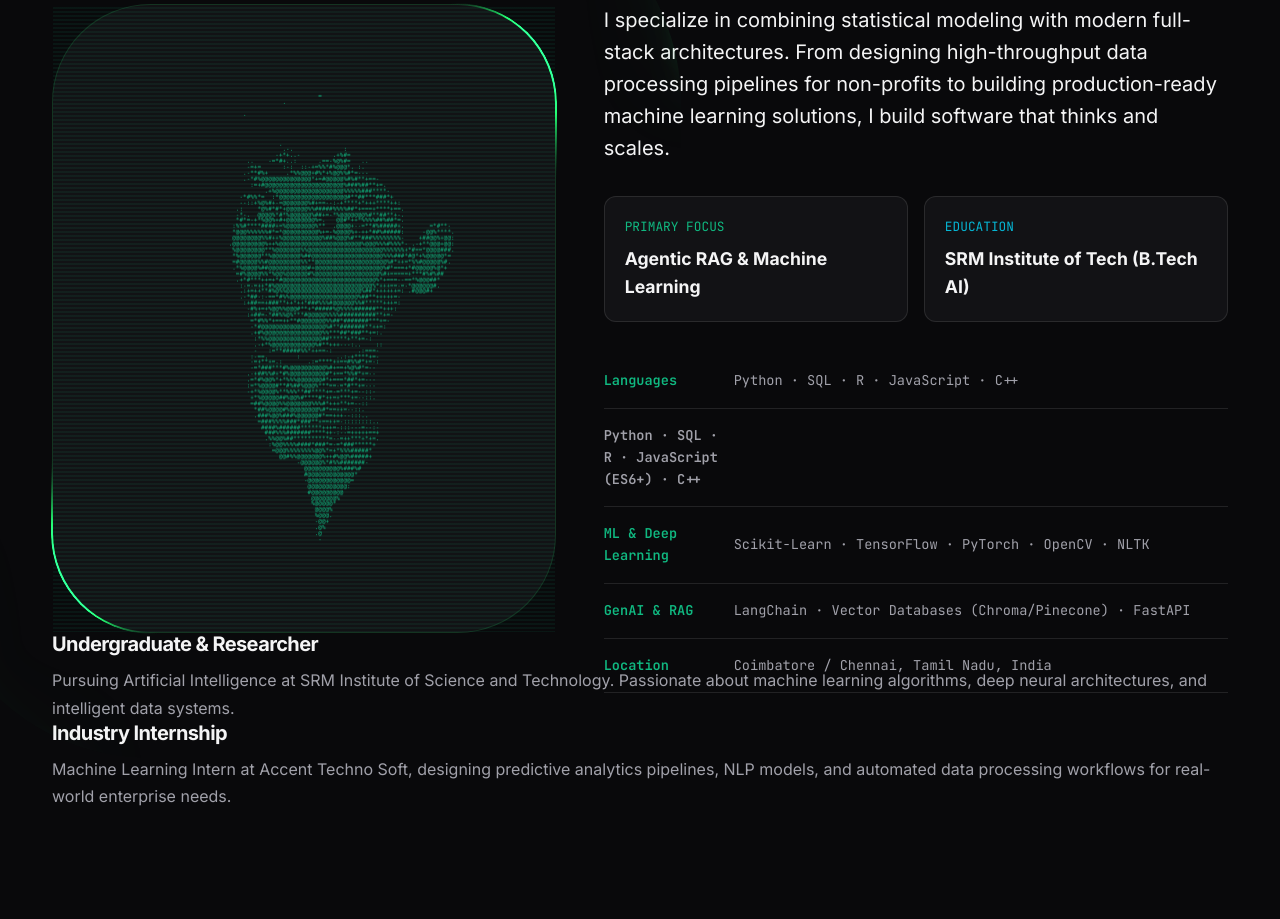
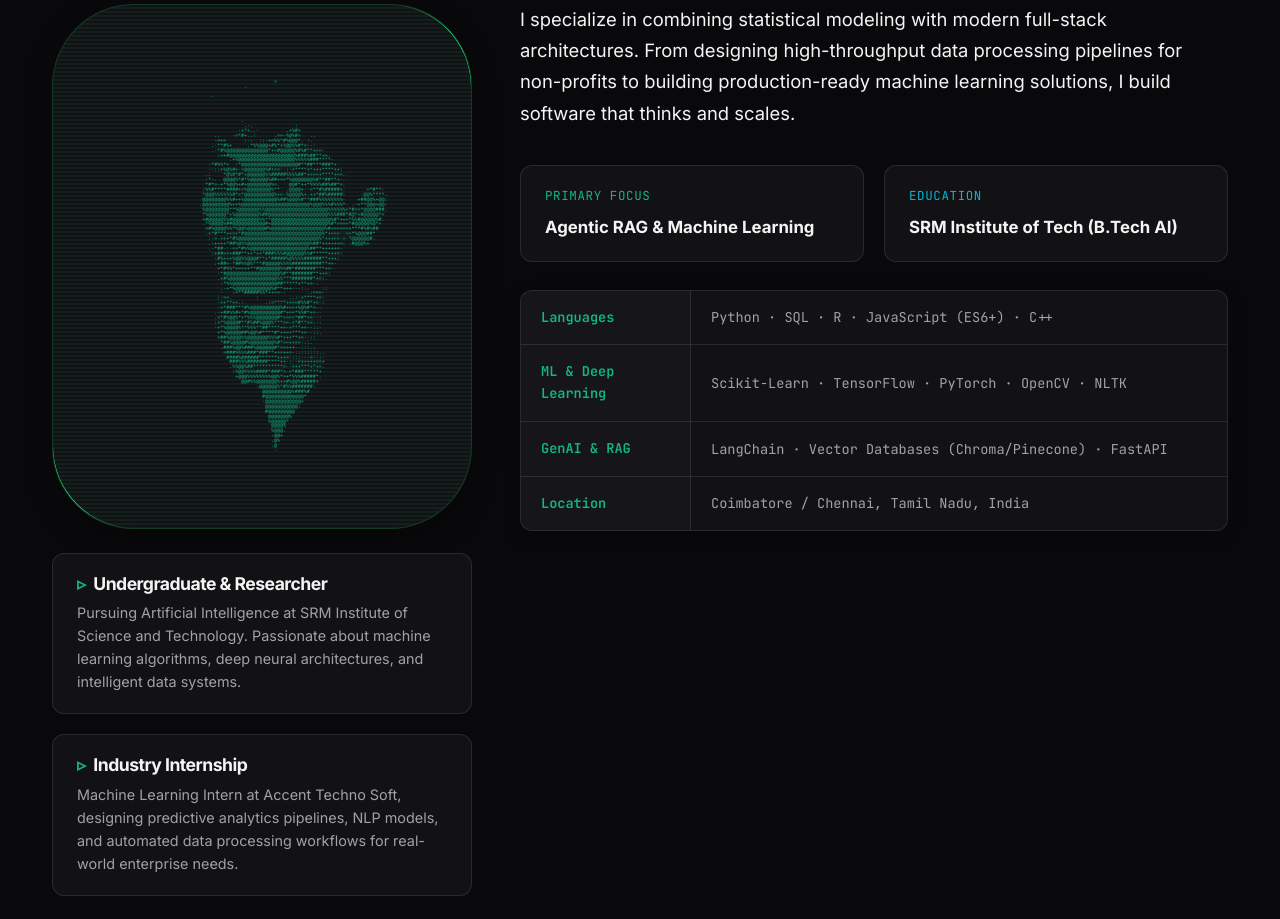
Before and after one commit to Saminathan6327/my-portfolio-, a website built with Vite: page index.html in a window 1280 px wide. Shown: the part 1401-2320 px from the top of the page. Built offline with nearby package versions, Linux system fonts and the light colour scheme; animation ran at ten frames a second.

Commit message:
Fix alignment and layout structure in About section

```diff
--- a/index.html
+++ b/index.html
@@ -195,41 +195,47 @@
         </div>
 
         <div class="about-grid">
-          <!-- Portrait & Visual Card -->
-          <div class="portrait-card">
-            <canvas id="ascii-portrait-canvas"
-              style="width: 100%; height: 100%; min-height: 480px; display: block; border-radius: 12px; cursor: crosshair;"
-              aria-label="Saminathan M Interactive ASCII Portrait"></canvas>
-            <div class="portrait-scanline"></div>
-            <div
-              style="position: absolute; bottom: 12px; left: 16px; font-family: var(--font-mono); font-size: 0.72rem; color: var(--accent-primary); pointer-events: none; text-shadow: 0 1px 4px rgba(0,0,0,0.9); z-index: 3;">
+          <!-- Left Column: Portrait & Key Roles -->
+          <div class="about-col-left">
+            <div class="portrait-card">
+              <canvas id="ascii-portrait-canvas"
+                style="width: 100%; height: 100%; min-height: 440px; display: block; border-radius: 12px; cursor: crosshair;"
+                aria-label="Saminathan M Interactive ASCII Portrait"></canvas>
+              <div class="portrait-scanline"></div>
+            </div>
 
+            <div class="about-bio-cards">
+              <div class="bio-card">
+                <h3 class="bio-card-title">Undergraduate & Researcher</h3>
+                <p class="bio-card-text">
+                  Pursuing Artificial Intelligence at SRM Institute of Science and Technology. Passionate about machine learning algorithms, deep neural architectures, and intelligent data systems.
+                </p>
+              </div>
+              <div class="bio-card">
+                <h3 class="bio-card-title">Industry Internship</h3>
+                <p class="bio-card-text">
+                  Machine Learning Intern at Accent Techno Soft, designing predictive analytics pipelines, NLP models, and automated data processing workflows for real-world enterprise needs.
+                </p>
+              </div>
             </div>
           </div>
 
-          <!-- Bio & Technical Matrix -->
-          <div>
+          <!-- Right Column: Bio & Technical Matrix -->
+          <div class="about-col-right">
             <p class="about-bio">
               I specialize in combining statistical modeling with modern full-stack architectures. From designing
               high-throughput data processing pipelines for non-profits to building production-ready machine learning
               solutions, I build software that thinks and scales.
             </p>
 
-            <div
-              style="display: grid; grid-template-columns: repeat(auto-fit, minmax(200px, 1fr)); gap: 1rem; margin-bottom: 2rem;">
-              <div
-                style="background: var(--bg-card); padding: 1.25rem; border-radius: var(--radius-md); border: 1px solid var(--border-color);">
-                <div
-                  style="color: var(--accent-primary); font-family: var(--font-mono); font-size: 0.8rem; margin-bottom: 0.5rem; text-transform: uppercase;">
-                  Primary Focus</div>
-                <div style="font-weight: 700; font-size: 1.1rem;">Agentic RAG & Machine Learning</div>
+            <div class="about-stats-grid">
+              <div class="stat-card">
+                <div class="stat-tag tag-primary">Primary Focus</div>
+                <div class="stat-value">Agentic RAG & Machine Learning</div>
               </div>
-              <div
-                style="background: var(--bg-card); padding: 1.25rem; border-radius: var(--radius-md); border: 1px solid var(--border-color);">
-                <div
-                  style="color: var(--accent-secondary); font-family: var(--font-mono); font-size: 0.8rem; margin-bottom: 0.5rem; text-transform: uppercase;">
-                  Education</div>
-                <div style="font-weight: 700; font-size: 1.1rem;">SRM Institute of Tech (B.Tech AI)</div>
+              <div class="stat-card">
+                <div class="stat-tag tag-secondary">Education</div>
+                <div class="stat-value">SRM Institute of Tech (B.Tech AI)</div>
               </div>
             </div>
 
@@ -238,9 +244,6 @@
               <tbody>
                 <tr>
                   <td>Languages</td>
-                  <td>Python · SQL · R · JavaScript · C++</td>
-                </tr>
-                <tr>
                   <td>Python · SQL · R · JavaScript (ES6+) · C++</td>
                 </tr>
                 <tr>
@@ -257,22 +260,6 @@
                 </tr>
               </tbody>
             </table>
-          </div>
-        </div>
-
-        <!-- Quick Bio / Matrix Details -->
-        <div class="about-bio-grid">
-          <div class="bio-card">
-            <h3 style="font-size: 1.25rem; margin-bottom: 0.75rem;">Undergraduate & Researcher</h3>
-            <p style="color: var(--text-secondary); line-height: 1.7;">
-              Pursuing Artificial Intelligence at SRM Institute of Science and Technology. Passionate about machine learning algorithms, deep neural architectures, and intelligent data systems.
-            </p>
-          </div>
-          <div class="bio-card">
-            <h3 style="font-size: 1.25rem; margin-bottom: 0.75rem;">Industry Internship</h3>
-            <p style="color: var(--text-secondary); line-height: 1.7;">
-              Machine Learning Intern at Accent Techno Soft, designing predictive analytics pipelines, NLP models, and automated data processing workflows for real-world enterprise needs.
-            </p>
           </div>
         </div>
       </div>
--- a/src/styles/components.css
+++ b/src/styles/components.css
@@ -354,22 +354,37 @@
 .about-grid {
   display: grid;
   grid-template-columns: 1fr;
-  gap: 3rem;
+  gap: 2.5rem;
+  align-items: start;
 }
 
 @media (min-width: 1024px) {
   .about-grid {
-    grid-template-columns: 0.8fr 1.2fr;
+    grid-template-columns: 420px 1fr;
+    gap: 3rem;
   }
+}
+
+.about-col-left {
+  display: flex;
+  flex-direction: column;
+  gap: 1.5rem;
+}
+
+.about-col-right {
+  display: flex;
+  flex-direction: column;
+  gap: 1.75rem;
 }
 
 .portrait-card {
   position: relative;
   border-radius: var(--radius-lg);
-  overflow: visible;
-  border: 1px solid rgba(27, 183, 84, 0.2);
+  overflow: hidden;
+  border: 1px solid rgba(27, 183, 84, 0.25);
   background: var(--bg-card);
   aspect-ratio: 4 / 5;
+  box-shadow: 0 10px 30px -10px rgba(0, 0, 0, 0.5);
 }
 
 .portrait-img {
@@ -393,37 +408,138 @@
   pointer-events: none;
 }
 
+.about-bio-cards {
+  display: flex;
+  flex-direction: column;
+  gap: 1.25rem;
+}
+
+.bio-card {
+  background: var(--bg-card);
+  padding: 1.25rem 1.5rem;
+  border-radius: var(--radius-md);
+  border: 1px solid var(--border-color);
+  transition: border-color var(--transition-fast), transform var(--transition-fast), box-shadow var(--transition-fast);
+}
+
+.bio-card:hover {
+  border-color: rgba(16, 185, 129, 0.4);
+  transform: translateY(-2px);
+  box-shadow: 0 8px 20px -6px rgba(16, 185, 129, 0.15);
+}
+
+.bio-card-title {
+  font-size: 1.1rem;
+  font-weight: 700;
+  color: var(--text-primary);
+  margin-bottom: 0.5rem;
+  display: flex;
+  align-items: center;
+  gap: 0.5rem;
+}
+
+.bio-card-title::before {
+  content: '▹';
+  color: var(--accent-primary);
+  font-family: var(--font-mono);
+  font-size: 1.1rem;
+}
+
+.bio-card-text {
+  color: var(--text-secondary);
+  font-size: 0.9rem;
+  line-height: 1.6;
+}
+
 .about-bio {
-  font-size: 1.25rem;
-  line-height: 1.6;
+  font-size: 1.15rem;
+  line-height: 1.7;
   color: var(--text-primary);
-  margin-bottom: 2rem;
+  margin-bottom: 0.5rem;
+}
+
+.about-stats-grid {
+  display: grid;
+  grid-template-columns: repeat(auto-fit, minmax(220px, 1fr));
+  gap: 1.25rem;
+}
+
+.stat-card {
+  background: var(--bg-card);
+  padding: 1.25rem 1.5rem;
+  border-radius: var(--radius-md);
+  border: 1px solid var(--border-color);
+  transition: border-color var(--transition-fast);
+}
+
+.stat-card:hover {
+  border-color: rgba(255, 255, 255, 0.2);
+}
+
+.stat-tag {
+  font-family: var(--font-mono);
+  font-size: 0.78rem;
+  margin-bottom: 0.5rem;
+  text-transform: uppercase;
+  letter-spacing: 0.05em;
+}
+
+.stat-tag.tag-primary {
+  color: var(--accent-primary);
+}
+
+.stat-tag.tag-secondary {
+  color: var(--accent-secondary);
+}
+
+.stat-value {
+  font-weight: 700;
+  font-size: 1.05rem;
+  color: var(--text-primary);
 }
 
 .meta-table {
   width: 100%;
-  border-collapse: collapse;
-  margin-top: 2rem;
+  border-collapse: separate;
+  border-spacing: 0;
+  border-radius: var(--radius-md);
+  border: 1px solid var(--border-color);
+  background: var(--bg-card);
+  overflow: hidden;
   font-family: var(--font-mono);
   font-size: 0.85rem;
+  box-shadow: 0 4px 15px rgba(0, 0, 0, 0.2);
 }
 
 .meta-table tr {
   border-bottom: 1px solid var(--border-color);
 }
 
+.meta-table tr:last-child {
+  border-bottom: none;
+}
+
 .meta-table td {
-  padding: 1rem 0;
+  padding: 1rem 1.25rem;
+  border-bottom: 1px solid var(--border-color);
+}
+
+.meta-table tr:last-child td {
+  border-bottom: none;
 }
 
 .meta-table td:first-child {
   color: var(--accent-primary);
-  width: 130px;
+  width: 170px;
   font-weight: 600;
+  background: rgba(255, 255, 255, 0.015);
+  border-right: 1px solid var(--border-color);
+  vertical-align: top;
 }
 
 .meta-table td:last-child {
   color: var(--text-secondary);
+  line-height: 1.5;
 }
 
 /* Skills Section */
```
